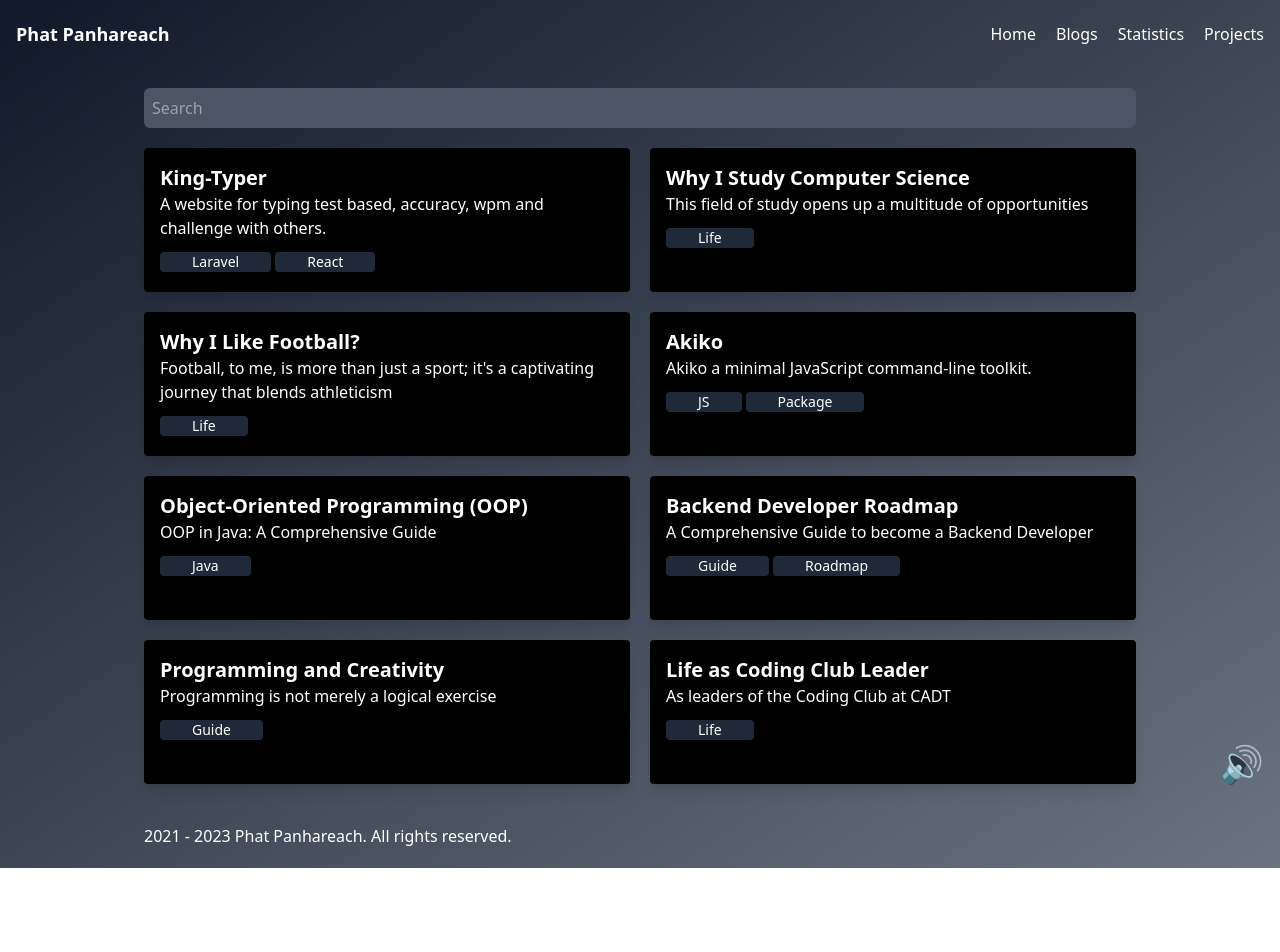
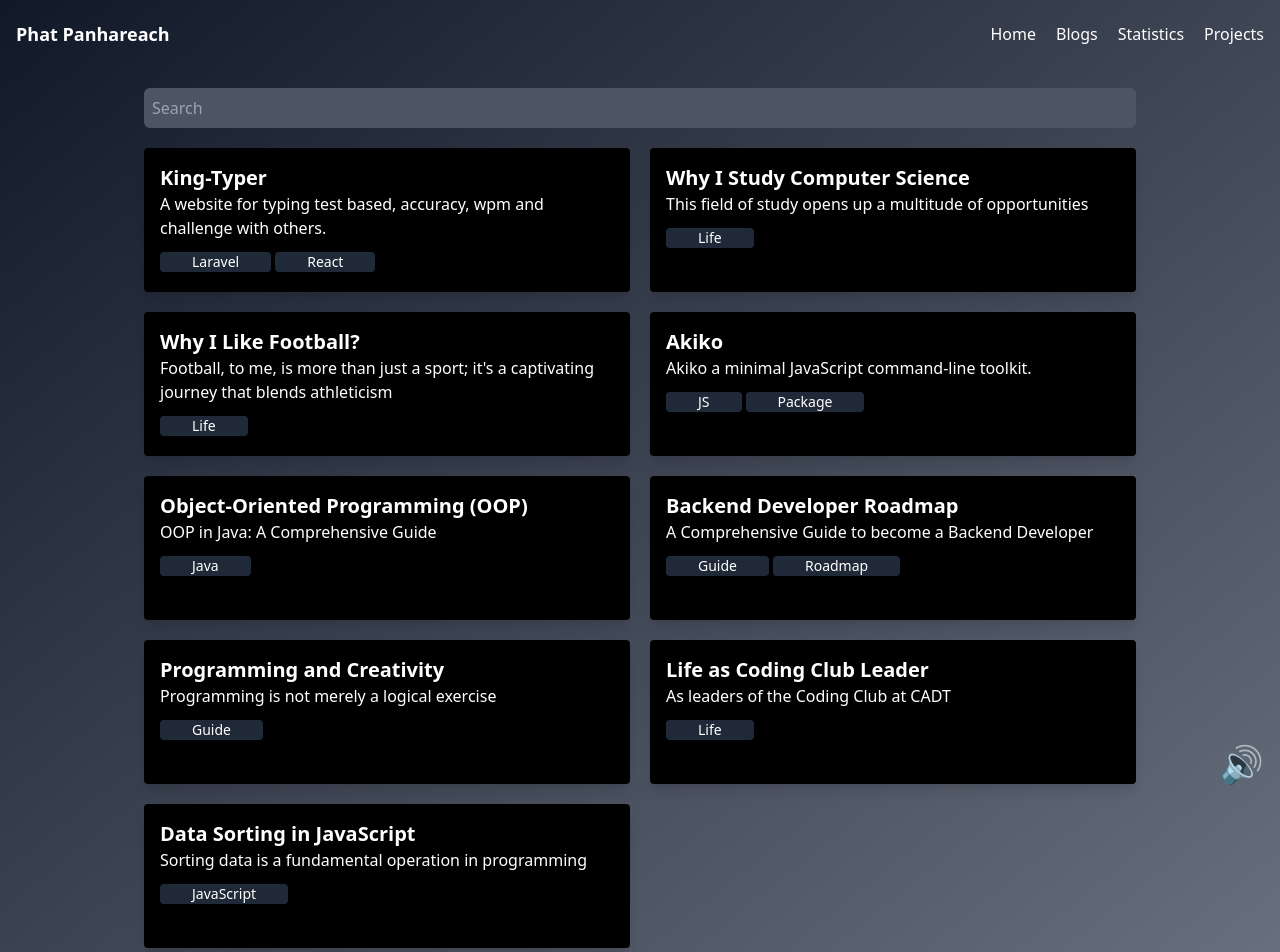
Before and after one commit to Re4ch-Jay/phatpanhareach, a Next.js app: page /blogs in a window 1280 px wide. Shown: the top 952 px of the page. Before the commit the page ends 868 px from the top, so only its background shows below. Built offline with nearby package versions, Linux system fonts and the light colour scheme.

Commit message:
Update index.js

```diff
--- a/data/blog/index.js
+++ b/data/blog/index.js
@@ -7,4 +7,5 @@ export const blogs = [
     {id: "Backend-Roadmap", title: "Backend Developer Roadmap", description: "A Comprehensive Guide to become a Backend Developer", technologies: ["Guide", "Roadmap"], image: "https://raw.githubusercontent.com/Re4ch-Jay/phatpanhareach/main/public/assets/backend.png"},
     {id: "Programming-and-Creativity", title: "Programming and Creativity", description: "Programming is not merely a logical exercise", technologies: ["Guide"], image: "https://github.com/Re4ch-Jay/phatpanhareach/blob/main/public/assets/programming.png?raw=true"},
     {id: "Coding-Club", title: "Life as Coding Club Leader", description: "As leaders of the Coding Club at CADT", technologies: ["Life"], image: "https://github.com/Re4ch-Jay/phatpanhareach/blob/main/public/assets/codingclub.png?raw=true"},
+    {id: "Javascript-Sorting", title: "Data Sorting in JavaScript", description: "Sorting data is a fundamental operation in programming", technologies: ["JavaScript"], image: "https://github.com/Re4ch-Jay/phatpanhareach/blob/main/public/assets/javascript.png?raw=true"},
 ]
```
